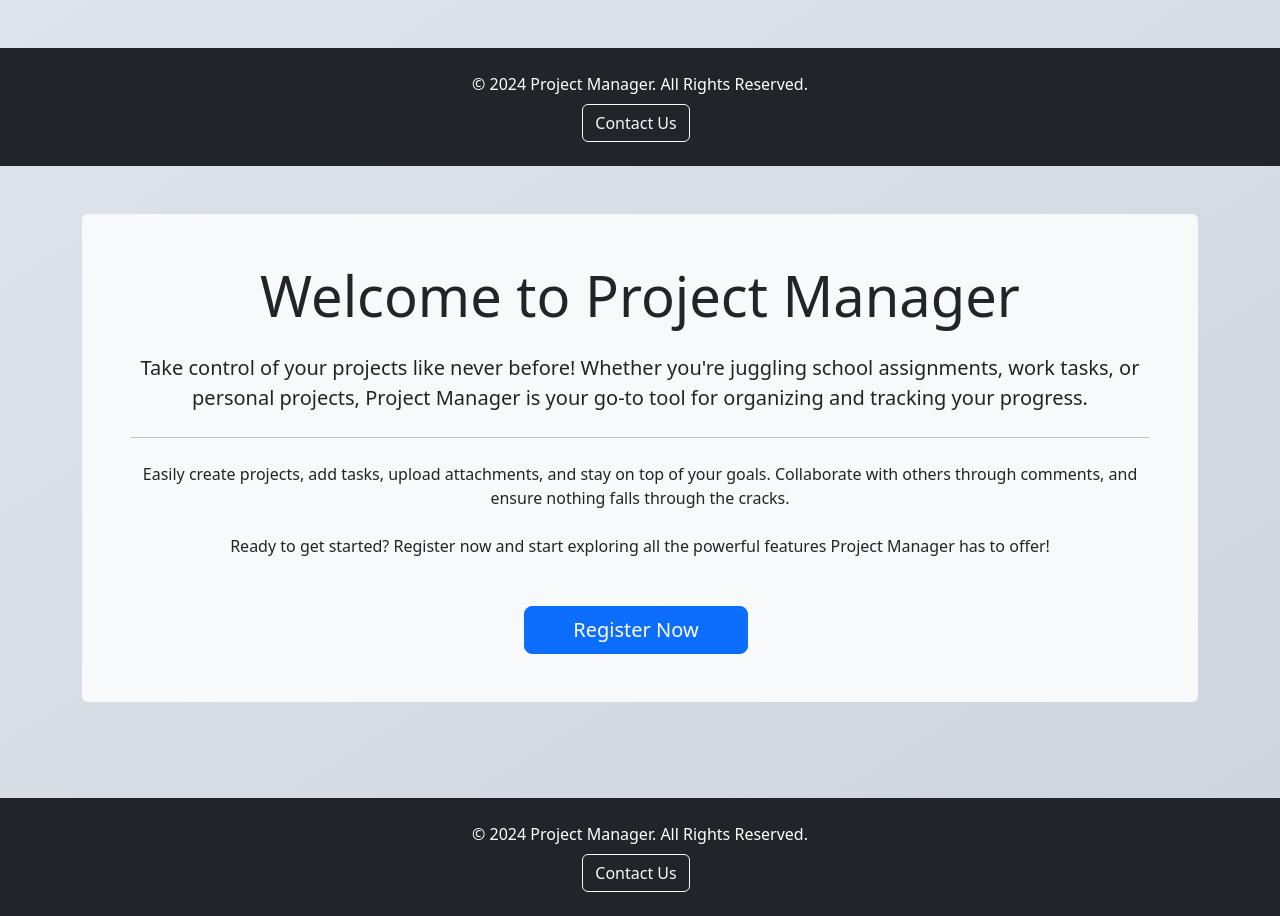
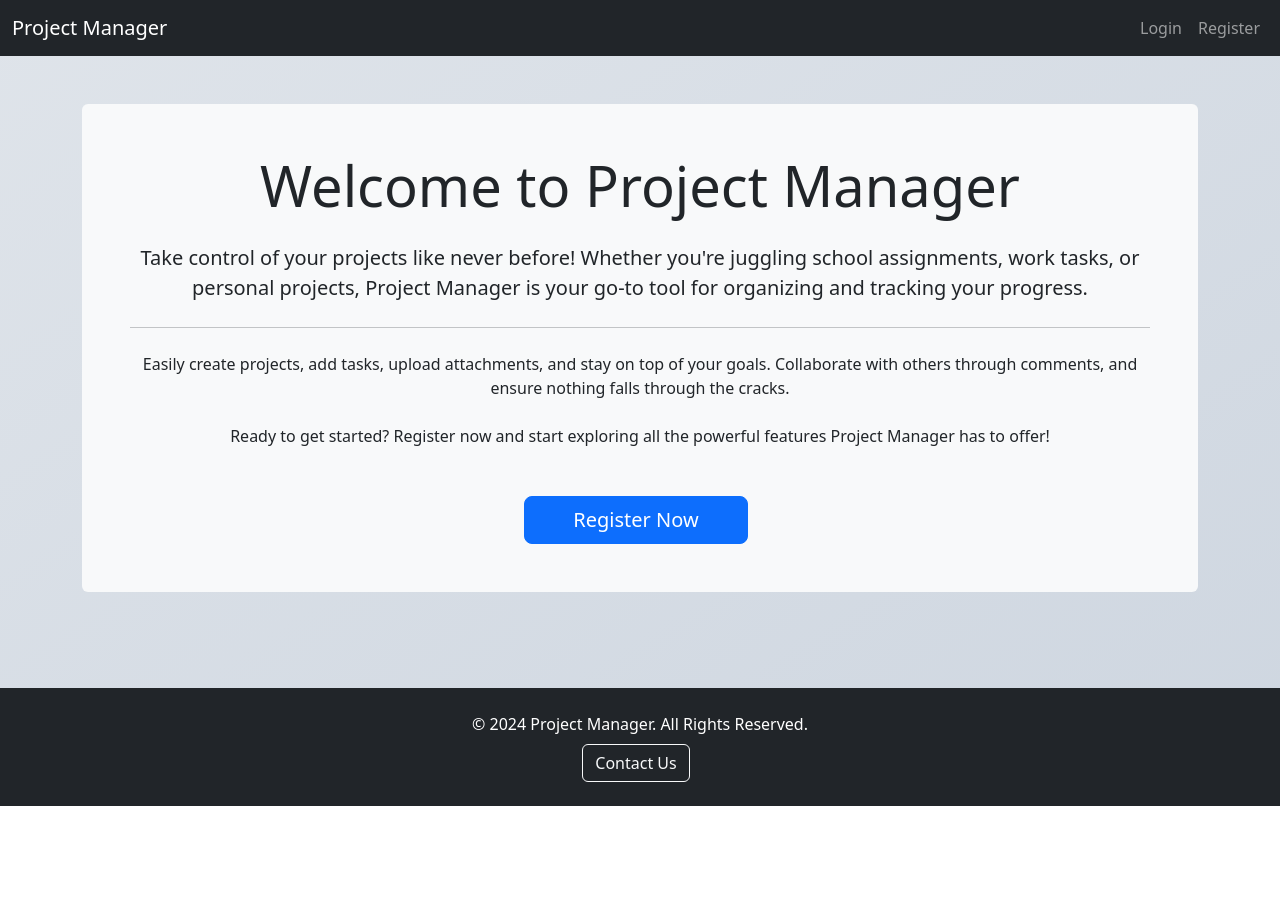
Before and after one commit to DiegoAR98/Project-MERN, a React (Create React App) app in the folder frontend/: page / in a window 1280 px wide. After the commit the page ends 806 px from the top, so only its background shows below. Built offline with nearby package versions, Linux system fonts and the light colour scheme; no server answers.

Commit message:
added env for footer

```diff
--- a/frontend/src/components/Footer.js
+++ b/frontend/src/components/Footer.js
@@ -20,7 +20,9 @@
     e.preventDefault();
 
     try {
-        await axios.post('http://localhost:5000/api/contact', formData);
+        // Use the environment variable for the API URL
+        const apiUrl = process.env.REACT_APP_API_URL || 'http://localhost:5000/api';
+        await axios.post(`${apiUrl}/contact`, formData);
         setFormData({
         name: '',
         email: '',
--- a/frontend/src/components/Navbar.js
+++ b/frontend/src/components/Navbar.js
@@ -1,92 +1,60 @@
-import React, { useState } from 'react';
-import axios from 'axios';
+import React from 'react';
+import { Link, useNavigate } from 'react-router-dom';
 
-const Footer = () => {
-  const [showForm, setShowForm] = useState(false);
-  const [formData, setFormData] = useState({
-    name: '',
-    email: '',
-    message: '',
-  });
+const Navbar = () => {
+  const navigate = useNavigate();
+  const userInfo = localStorage.getItem('userInfo');
 
-  const handleChange = (e) => {
-    setFormData({
-      ...formData,
-      [e.target.name]: e.target.value,
-    });
-  };
-
-  const handleSubmit = async (e) => {
-    e.preventDefault();
-
-    try {
-      const API_URL = process.env.REACT_APP_API_URL || 'http://localhost:5000/api';
-      await axios.post(`${API_URL}/contact`, formData);
-      setFormData({
-        name: '',
-        email: '',
-        message: '',
-      });
-      setShowForm(false); // Hide form after submission
-      alert('Your message has been sent!');
-    } catch (error) {
-      console.error('Error sending message:', error);
-      alert('There was an error sending your message. Please try again later.');
-    }
+  const handleLogout = () => {
+    localStorage.removeItem('userInfo');
+    navigate('/login');
   };
 
   return (
-    <footer className="bg-dark text-white text-center py-4 mt-5">
-      <p className="mb-2">© 2024 Project Manager. All Rights Reserved.</p>
-      <button className="btn btn-outline-light" onClick={() => setShowForm(!showForm)}>
-        Contact Us
-      </button>
-
-      {showForm && (
-        <div className="contact-form mt-4">
-          <form onSubmit={handleSubmit} className="mx-auto" style={{ maxWidth: '500px' }}>
-            <div className="mb-3">
-              <label htmlFor="name" className="form-label">Name</label>
-              <input
-                type="text"
-                className="form-control"
-                id="name"
-                name="name"
-                value={formData.name}
-                onChange={handleChange}
-                required
-              />
-            </div>
-            <div className="mb-3">
-              <label htmlFor="email" className="form-label">Email address</label>
-              <input
-                type="email"
-                className="form-control"
-                id="email"
-                name="email"
-                value={formData.email}
-                onChange={handleChange}
-                required
-              />
-            </div>
-            <div className="mb-3">
-              <label htmlFor="message" className="form-label">Message</label>
-              <textarea
-                className="form-control"
-                id="message"
-                name="message"
-                rows="4"
-                value={formData.message}
-                onChange={handleChange}
-                required
-              ></textarea>
-            </div>
-            <button type="submit" className="btn btn-primary">Send Message</button>
-          </form>
+    <nav className="navbar navbar-expand-lg navbar-dark bg-dark">
+      <div className="container-fluid">
+        <Link className="navbar-brand" to="/">Project Manager</Link>
+        <button
+          className="navbar-toggler"
+          type="button"
+          data-bs-toggle="collapse"
+          data-bs-target="#navbarNav"
+          aria-controls="navbarNav"
+          aria-expanded="false"
+          aria-label="Toggle navigation"
+        >
+          <span className="navbar-toggler-icon"></span>
+        </button>
+        <div className="collapse navbar-collapse" id="navbarNav">
+          <ul className="navbar-nav ms-auto">
+            {!userInfo && (
+              <>
+                <li className="nav-item">
+                  <Link className="nav-link" to="/login">Login</Link>
+                </li>
+                <li className="nav-item">
+                  <Link className="nav-link" to="/register">Register</Link>
+                </li>
+              </>
+            )}
+            {userInfo && (
+              <>
+                <li className="nav-item">
+                  <Link className="nav-link" to="/dashboard">Dashboard</Link>
+                </li>
+                <li className="nav-item">
+                  <Link className="nav-link" to="/profile">Profile</Link>
+                </li>
+                <li className="nav-item">
+                  <button className="btn btn-link nav-link" onClick={handleLogout}>Logout</button>
+                </li>
+              </>
+            )}
+          </ul>
         </div>
-      )}
-    </footer>
+      </div>
+    </nav>
   );
 };
 
-export default Footer;
+export default Navbar;
```
